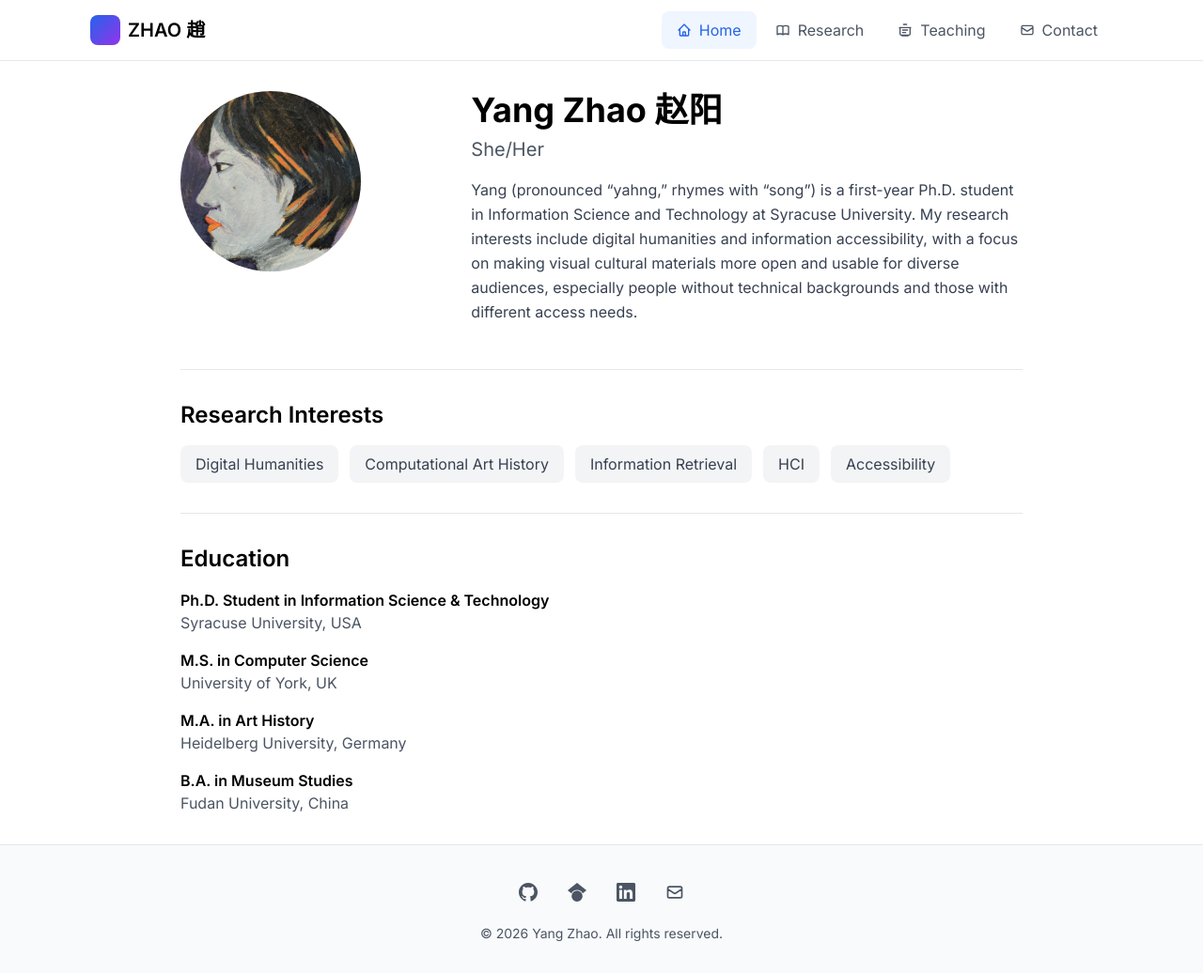
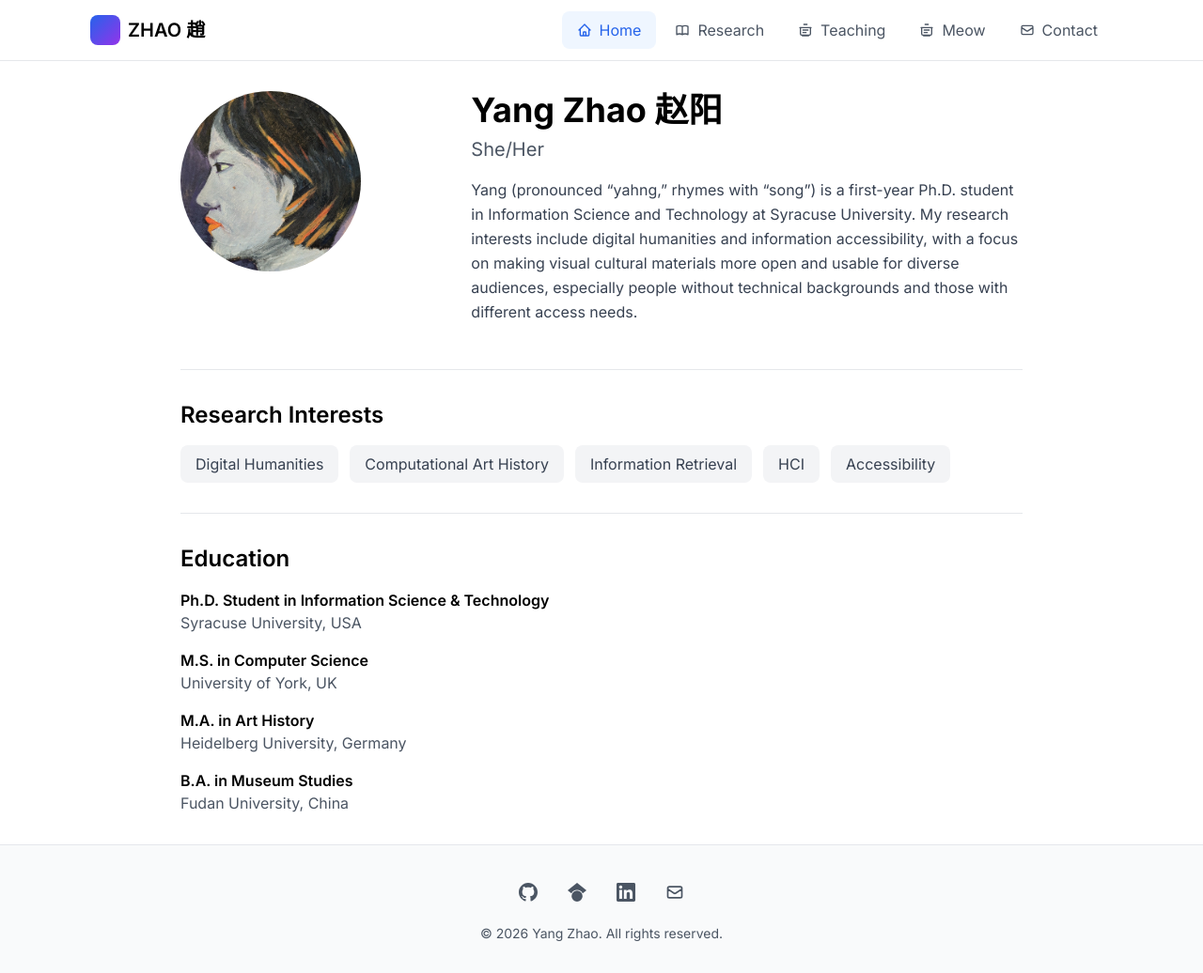
Before and after one commit to yzhao-is/yzhao-is.github.io, a Jekyll site: the page built from index.html, in a window 1280 px wide and 1036 px high. Shown: the whole window at 94% size. Built offline with Jekyll 4.4.1, drawn with Linux system fonts in a browser that asks for light colours; nearby versions of some CDN libraries.

Commit message:
Update navigation.html

```diff
--- a/_includes/navigation.html
+++ b/_includes/navigation.html
@@ -26,7 +26,11 @@
           <svg class="w-4 h-4" fill="none" stroke="currentColor" viewBox="0 0 24 24"><<path stroke-linecap="round" stroke-linejoin="round" stroke-width="2" d="M7 21h10 M9.5 3h5 M3 8h18 M4 8v10a2 2 0 002 2h12a2 2 0 002-2V8 M8 12h8 M8 16h5"/></svg>
           <span>Teaching</span>
         </a>
-
+        <a href="{{ '/cat' | relative_url }}"
+           class="flex items-center space-x-2 px-4 py-2 rounded-lg transition-colors {% if page.url contains 'cat' %}bg-blue-50 text-blue-600{% else %}text-gray-600 hover:bg-gray-50{% endif %}">
+          <svg class="w-4 h-4" fill="none" stroke="currentColor" viewBox="0 0 24 24"><<path stroke-linecap="round" stroke-linejoin="round" stroke-width="2" d="M7 21h10 M9.5 3h5 M3 8h18 M4 8v10a2 2 0 002 2h12a2 2 0 002-2V8 M8 12h8 M8 16h5"/></svg>
+          <span>Meow</span>
+        </a>
         {% comment %}
         <a href="{{ '/writing' | relative_url }}"
            class="flex items-center space-x-2 px-4 py-2 rounded-lg transition-colors {% if page.url contains 'writing' %}bg-blue-50 text-blue-600{% else %}text-gray-600 hover:bg-gray-50{% endif %}">
```
